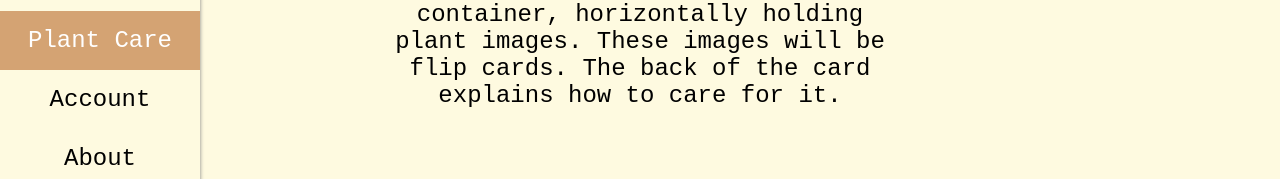
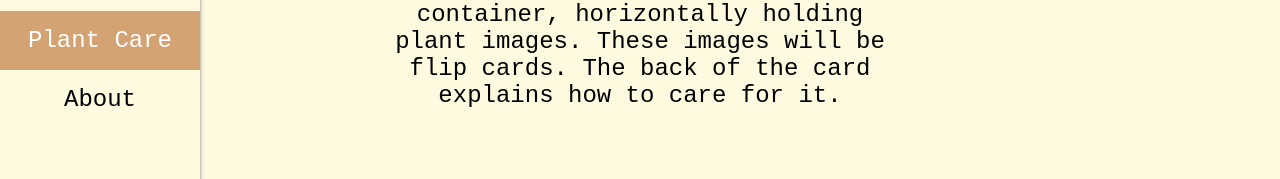
Before and after one commit to abigail9919/Cacto, a plain HTML site: page care.html in a window 1280 px wide. Shown: the part 314-493 px from the top of the page. Drawn offline with Linux system fonts and the light colour scheme.

Commit message:
Update care.html

```diff
--- a/care.html
+++ b/care.html
@@ -25,7 +25,6 @@
     <a href="index.html">Home</a>
     <a href="browse.html">Browse</a>
     <a class="active" href="care.html">Plant Care</a>
-    <a href="account.html">Account</a>
     <a href="about.html">About</a>
   </div>
 
```
